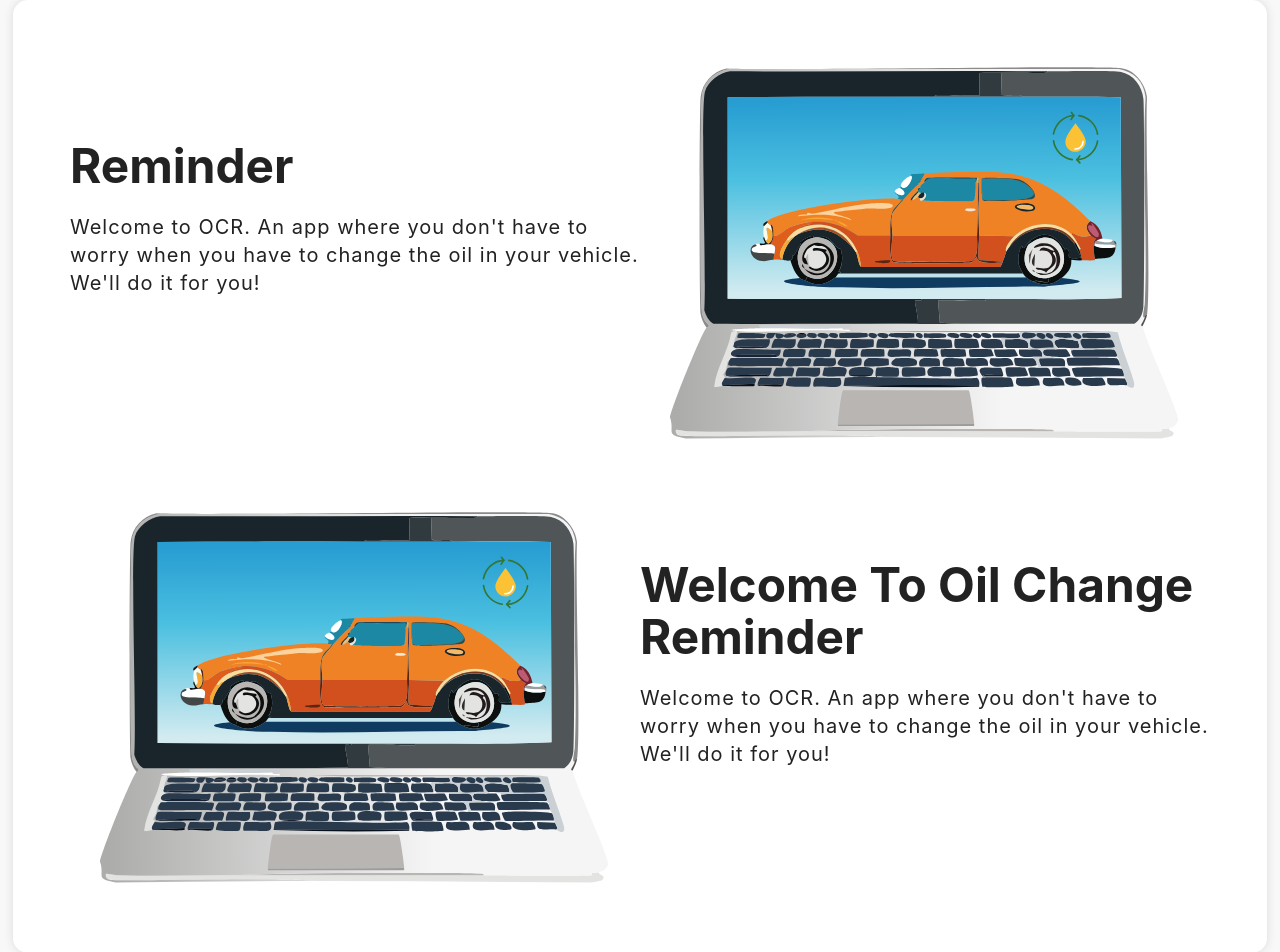
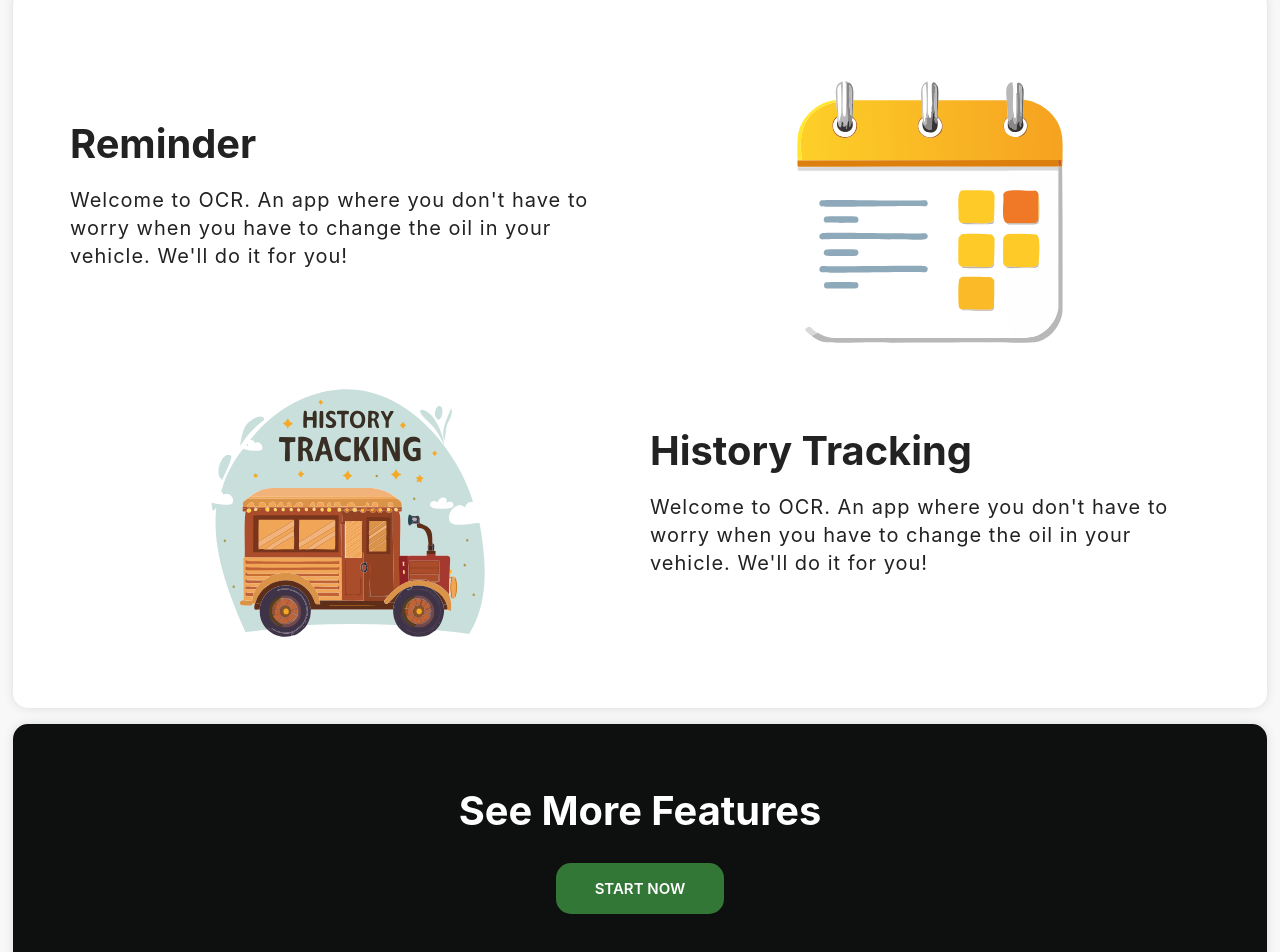
Before and after one commit to marek4882/oil_change_reminder, a React (Vite) app: page / in a window 1280 px wide. Shown: the part 840-1792 px from the top of the page. Built offline with nearby package versions, Linux system fonts and the light colour scheme.

Commit message:
fixing view issue

```diff
--- a/src/pages/HomePage.tsx
+++ b/src/pages/HomePage.tsx
@@ -24,47 +24,51 @@ function HomePage() {
           </picture>
         </div>
       </section>
-      <div className="block block--dark block--skewed-right hero">
-        <header>
+      <div className="block block--dark  hero">
+        <header className="block__header">
           <h2>Features</h2>
         </header>
       </div>
       <section className="block">
-        <div className="container grid grid--1x2">
-          <header className="block__header hero__content">
-            <h1 className="block__heading">Reminder</h1>
-            <p className="hero__tagline">
-              Welcome to OCR. An app where you don't have to worry when you have
-              to change the oil in your vehicle. We'll do it for you!
-            </p>
-          </header>
+        <div className="container grid grid--1x2 feature ">
+          <div className="feature__content">
+            <header className="block__header hero__content">
+              <h2 className="block__heading">Reminder</h2>
+              <p className="hero__tagline">
+                Welcome to OCR. An app where you don't have to worry when you
+                have to change the oil in your vehicle. We'll do it for you!
+              </p>
+            </header>
+          </div>
           <picture className="hero__image-container">
             <img
-              src="src\assets\hero_images.svg"
-              className="hero__image"
+              src="src\assets\reminder-graphic.svg"
+              className="feature__image"
               alt="Hero illustration"
             />
           </picture>
         </div>
-        <div className="container grid grid--1x2">
+        <div className="container grid grid--1x2 feature ">
+          <div className="feature__content">
+            <header className="block__header hero__content">
+              <h2 className="block__heading">History Tracking</h2>
+              <p className="hero__tagline">
+                Welcome to OCR. An app where you don't have to worry when you
+                have to change the oil in your vehicle. We'll do it for you!
+              </p>
+            </header>
+          </div>
           <picture className="hero__image-container">
             <img
-              src="src\assets\hero_images.svg"
-              className="hero__image"
+              src="src\assets\history-tracking.svg"
+              className="feature__image"
               alt="Hero illustration"
             />
           </picture>
-          <header className="block__header hero__content">
-            <h1 className="block__heading">Welcome To Oil Change Reminder</h1>
-            <p className="hero__tagline">
-              Welcome to OCR. An app where you don't have to worry when you have
-              to change the oil in your vehicle. We'll do it for you!
-            </p>
-          </header>
         </div>
       </section>
       <div className="block block--dark  hero">
-        <header>
+        <header className="block__header">
           <h2 className="block__header">See More Features</h2>
           <a className="btn btn--accent ">Start Now</a>
         </header>
```
